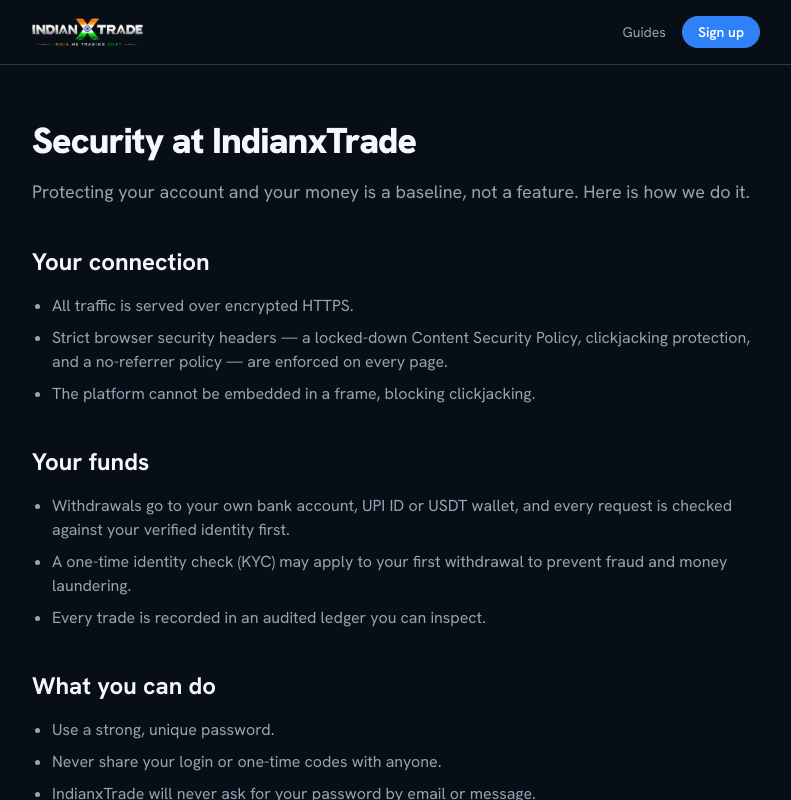
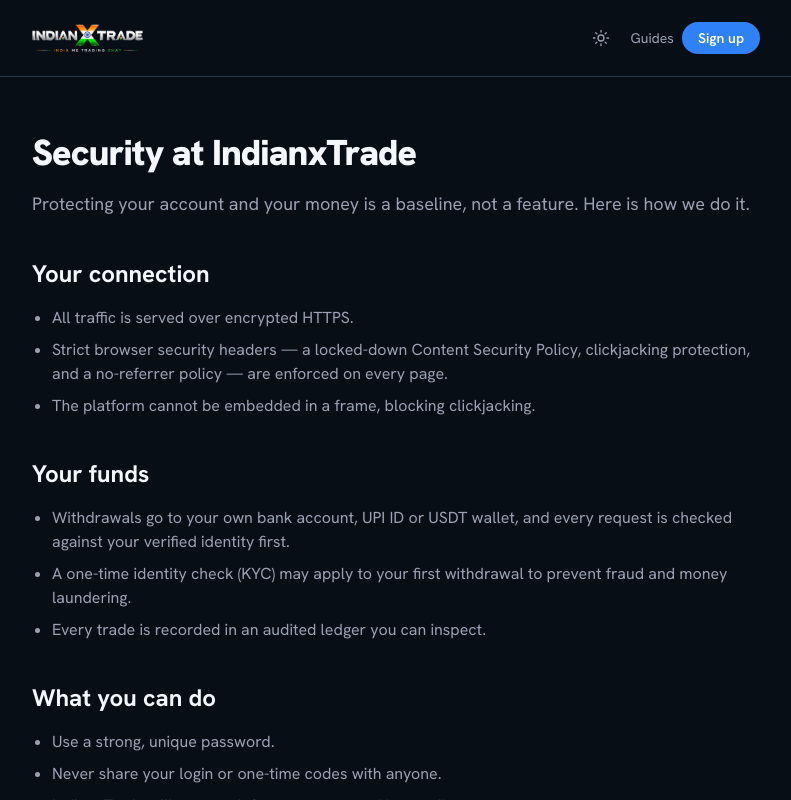
Before and after one commit to Bhavesh-Solminde/ASM-Trading, a Next.js app in the folder apps/web/: page /security in a window 1280 px wide. Both pictures are taken after a click on the button "Close Diwali greeting". Shown: the top 800 px of the page, without its empty margins (244-1035 px from the left). Built offline with nearby package versions, Linux system fonts and the light colour scheme; no server answers; a web font is replaced by a local one.

Commit message:
feat(theme): place shared accessible appearance switch across site

```diff
--- a/apps/web/src/components/account/AccountHub.tsx
+++ b/apps/web/src/components/account/AccountHub.tsx
@@ -8,7 +8,7 @@ import { useChartProtection, setChartProtection } from "@/lib/chart-protection-p
 import { isMuted, setMuted } from "@/lib/sound";
 import { Icon, type IconName } from "@/components/shell/Icon";
 import { initialsFor, kycBadge, type KycTone } from "./profile-display";
-import { LinkRow, ListGroup, ToggleRow } from "./SettingsList";
+import { AppearanceRow, LinkRow, ListGroup, ToggleRow } from "./SettingsList";
 
 export interface HubAccount {
   id: string;
@@ -176,7 +176,8 @@ export function AccountHub({
           value={kyc.label}
           valueClass={`font-semibold ${KYC_TEXT[kyc.tone]}`}
         />
-      </ListGroup>
+      <AppearanceRow />
+        </ListGroup>
 
       <PushToggle />
       <ListGroup title="Preferences">
--- a/apps/web/src/components/account/SettingsList.tsx
+++ b/apps/web/src/components/account/SettingsList.tsx
@@ -1,3 +1,4 @@
+import { ThemeToggle } from "@/components/theme/ThemeToggle";
 import Link from "next/link";
 import type { ReactNode } from "react";
 import { Icon, type IconName } from "@/components/shell/Icon";
@@ -7,6 +8,8 @@ import { Icon, type IconName } from "@/components/shell/Icon";
  * a leading icon, label, optional right-hand value and a chevron. Dividers are
  * inset to the label so the icon column reads as a gutter.
  */
+
+export function AppearanceRow() { return <li><ThemeToggle row /></li>; }
 
 export function ListGroup({ title, children }: { title?: string; children: ReactNode }) {
   return (
--- a/apps/web/src/components/auth/AuthShell.tsx
+++ b/apps/web/src/components/auth/AuthShell.tsx
@@ -1,3 +1,4 @@
+import { ThemeToggle } from "@/components/theme/ThemeToggle";
 import Image from "next/image";
 import Link from "next/link";
 import type { ReactNode } from "react";
@@ -72,6 +73,7 @@ export function AuthShell({
         {/* Form column */}
         <section className="relative flex items-center justify-center px-5 py-16 sm:px-8 md:py-12">
           <div className="w-full max-w-sm">
+            {legal !== null && <div className="absolute right-4 top-4"><ThemeToggle /></div>}
             {/* Large brand lockup */}
             <Link href="/" className="mb-10 flex flex-col items-start gap-3" aria-label="IndianxTrade — home">
               <LogoWordmark className="h-12 sm:h-14" />
--- a/apps/web/src/components/content/ContentShell.tsx
+++ b/apps/web/src/components/content/ContentShell.tsx
@@ -1,3 +1,4 @@
+import { ThemeToggle } from "@/components/theme/ThemeToggle";
 import Link from "next/link";
 import { LogoWordmark } from "@/components/brand/Logo";
 import { SITE_NAME } from "@/lib/site";
@@ -13,7 +14,8 @@ export function ContentShell({ children }: { children: React.ReactNode }) {
           <Link href="/" aria-label="IndianxTrade — home" className="flex items-center">
             <LogoWordmark className="h-7" />
           </Link>
-          <nav className="flex items-center gap-4 text-sm">
+          <nav className="flex items-center gap-2 text-sm">
+            <ThemeToggle />
             <Link href="/guides" className="text-ink-2 hover:text-ink">
               Guides
             </Link>
--- a/apps/web/src/components/marketing/BoldLanding.tsx
+++ b/apps/web/src/components/marketing/BoldLanding.tsx
@@ -1,3 +1,4 @@
+import { ThemeToggle } from "@/components/theme/ThemeToggle";
 import { MARKET_COUNT } from "@asm/contracts";
 import { SeasonalDiwali, FestiveLights, DiwaliEntry, DiwaliWish } from "@/components/festive/SeasonalDiwali";
 import Image from "next/image";
@@ -445,6 +446,7 @@ function BoldNav() {
           <a href="#faq" className="hover:text-ink">FAQ</a>
         </div>
         <div className="flex items-center gap-2">
+          <ThemeToggle />
           <span className="inline-flex xl:hidden"><DiwaliEntry iconOnly /></span>
           <span className="hidden xl:block"><DiwaliEntry compact /></span>
           <Link
--- a/apps/web/src/components/shell/Icon.tsx
+++ b/apps/web/src/components/shell/Icon.tsx
@@ -1,6 +1,8 @@
 import type { SVGProps } from "react";
 
 const PATHS = {
+  sun: <><circle cx="12" cy="12" r="4" /><path d="M12 2v2m0 16v2M2 12h2m16 0h2M5 5l1.5 1.5m11 11L19 19M5 19l1.5-1.5m11-11L19 5" /></>,
+  moon: <path d="M20.5 13.2A8.7 8.7 0 0 1 10.8 3.5a8.7 8.7 0 1 0 9.7 9.7Z" />,
   trade: (
     <>
       <path d="M4 19V5M4 19h16" />
--- a/apps/web/src/components/shell/MobileNav.tsx
+++ b/apps/web/src/components/shell/MobileNav.tsx
@@ -1,5 +1,6 @@
 "use client";
 
+import { ThemeToggle } from "@/components/theme/ThemeToggle";
 import { DiwaliEntry } from "@/components/festive/SeasonalDiwali";
 import Link from "next/link";
 import { useCallback, useRef, useState } from "react";
@@ -125,6 +126,7 @@ export function MobileNav() {
                 Deposit
               </Link>
             </div>
+          <ThemeToggle row />
           </nav>
         </div>
       ) : null}
--- a/apps/web/src/components/shell/TopBar.tsx
+++ b/apps/web/src/components/shell/TopBar.tsx
@@ -1,5 +1,6 @@
 "use client";
 
+import { ThemeToggle } from "@/components/theme/ThemeToggle";
 import { FestiveLights, DiwaliEntry } from "@/components/festive/SeasonalDiwali";
 import Link from "next/link";
 import { useCallback, useRef, useState } from "react";
@@ -122,6 +123,7 @@ export function TopBar() {
     >
       <FestiveLights />
       <MobileNav />
+      <span className="phone:hidden"><ThemeToggle /></span>
       <Link href="/trade" aria-label="IndianxTrade" className="flex h-11 flex-none items-center phone:mx-auto phone:h-10">
         <LogoWordmark compact className="h-8 flex-none phone:h-[clamp(18px,6vw,24px)]" />
       </Link>
--- /dev/null
+++ b/apps/web/src/components/theme/ThemeToggle.tsx
@@ -0,0 +1,15 @@
+"use client";
+import { Icon } from "@/components/shell/Icon";
+import { readTheme, setTheme, useTheme } from "@/lib/theme";
+
+export function ThemeToggle({ row = false }: { row?: boolean }) {
+  const theme = useTheme();
+  return <button type="button" aria-pressed={theme === "light"}
+    aria-label={`Switch to ${theme === "light" ? "dark" : "light"} theme`}
+    onClick={() => setTheme(readTheme() === "light" ? "dark" : "light")}
+    className={row ? "flex min-h-14 w-full items-center gap-3 rounded-xl px-4 text-left text-ink hover:bg-tile" : "inline-flex size-11 shrink-0 items-center justify-center rounded-full text-ink-2 hover:bg-tile hover:text-ink"}>
+    <span className="theme-dark-icon"><Icon name="sun" /></span>
+    <span className="theme-light-icon"><Icon name="moon" /></span>
+    {row && <><span>Appearance</span><span className="ml-auto text-sm text-ink-2"><span className="theme-dark-icon">Dark</span><span className="theme-light-icon">Light</span></span></>}
+  </button>;
+}
```
